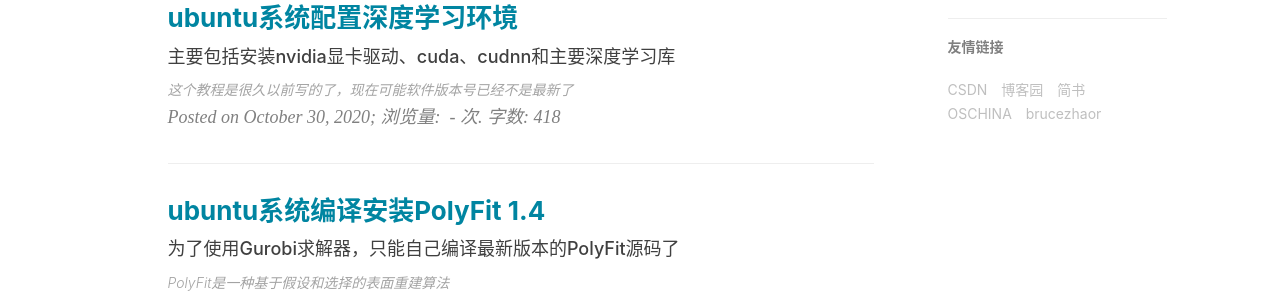
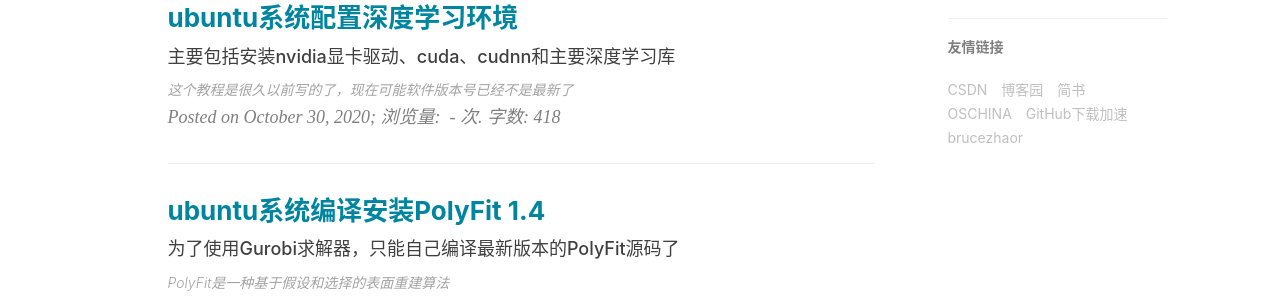
Before and after one commit to zfb132/zfb132.github.com, a Jekyll site: the page built from index.html, in a window 1280 px wide and 900 px high, scrolled down 697 px. Shown: the part 155-452 px from the top of the window. Built offline with Jekyll 4.4.1, drawn with Linux system fonts in a browser that asks for light colours; nearby versions of some CDN libraries; the list of posts is cut into pages by our own code; comment, search, counter and statistics services are not loaded.

Commit message:
Update _config.yml

```diff
--- a/_config.yml
+++ b/_config.yml
@@ -79,6 +79,10 @@ friends: [
     href: "https://my.oschina.net/zfb132"
   },
   {
+    title: "GitHub下载加速",
+    href: "https://ghapi.zfb132.workers.dev/"
+  },
+  {
     title: "brucezhaor",
     href: "https://github.com/BruceZhaoR"
   }
```
